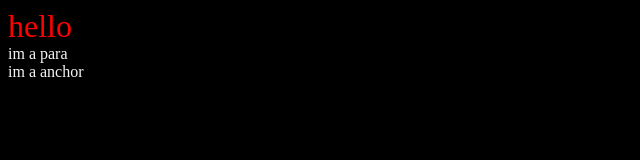
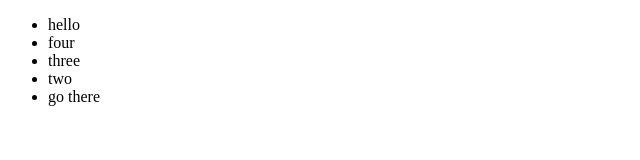
Before and after one commit to Mrunal-09/FULL-STACK-WD, a plain HTML site: page CSS1.html in a window 1280 px wide. Shown: the whole page, without its empty margins (0-640 px from the left). Drawn offline with Linux system fonts and the light colour scheme.

Commit message:
for loop

```diff
--- a/CSS1.html
+++ b/CSS1.html
@@ -4,30 +4,12 @@
   <meta charset="UTF-8">
   <meta http-equiv="X-UA-Compatible" content="IE=edge">
   <meta name="viewport" content="width=device-width, initial-scale=1.0">
+  <script defer src="./app.js"></script>
   <title>JS1</title>
-  <script defer src="./app.js"></script>
-  <!-- defer makes it run at end -->
-  <style>
-    .dark{
-      background-color: black;
-      color: whitesmoke;
-    }
-  </style>
 </head>
 <body>
-  <!-- DOM-document object model is not language specific
-  document is made of objects..html doc is made of elents called as objects -->
-  <!-- dom is api-aplication programming interface ..bridge between two applications..interface between object ie code and browser-->
-  <!-- dom is api that allows u to modify objects -->
-  <div class="one two three four" id="heading">
-    im a heading
-  </div>
-  <div class="para">
-    im a para
-  </div>
-  <div class="para">
-    im a anchor
-  </div>
-
+  <ul>
+    <li>hello</li>
+  </ul>
 </body>
 </html>
--- a/app.js
+++ b/app.js
@@ -1,23 +1,12 @@
-//DOM is accessing html by js
-var heading=document.getElementById('heading')
 
-heading.innerHTML="hello"
-var para=document.getElementsByClassName('para')
-var tags=document.getElementsByTagName('a')
-//it wil return all anchor in html
-var query=document.querySelectorAll('.para')
-var body=document.querySelector('body')
+var list=document.querySelector('ul')
+var arr=['four ','three','two']
+arr.push("go there")
+for(var i=0;i<arr.length;i++){
 
-console.log(heading)
-console.log(para.length)
-// length is how many classes of same name
-console.log(para[0])
-// [0] is return first class
-console.log(para[1])
-console.log(tags)
-console.log(query)
-heading.style="color:red;font-size:2rem"
-console.log(heading.classList)
-heading.classList.add("six")
-heading.classList.remove('one')
-body.classList.add("dark")
+  var element=document.createElement('li')
+  var textNode=document.createTextNode(arr[i])
+  element.appendChild(textNode)
+  list.appendChild(element)
+
+}
```
